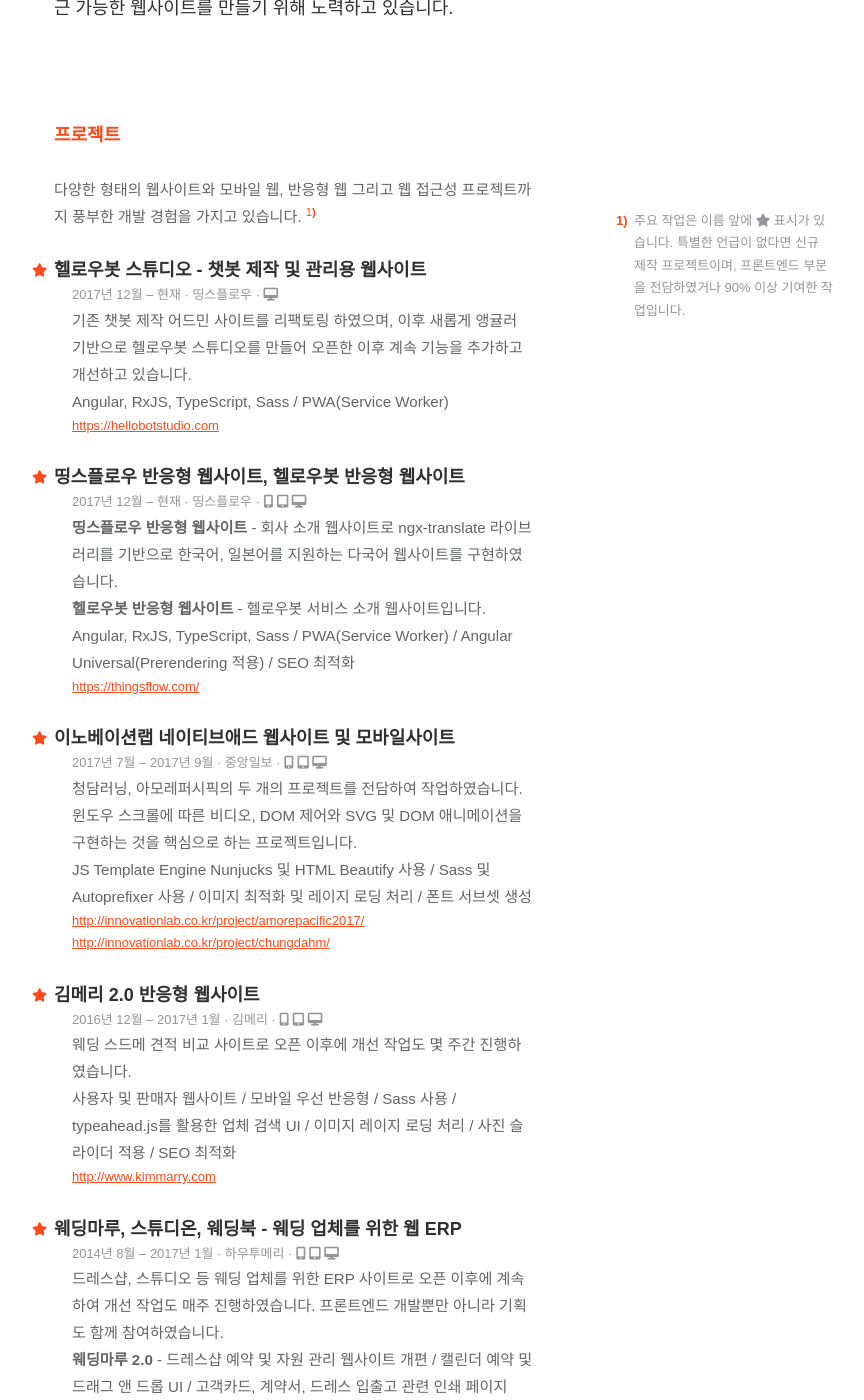
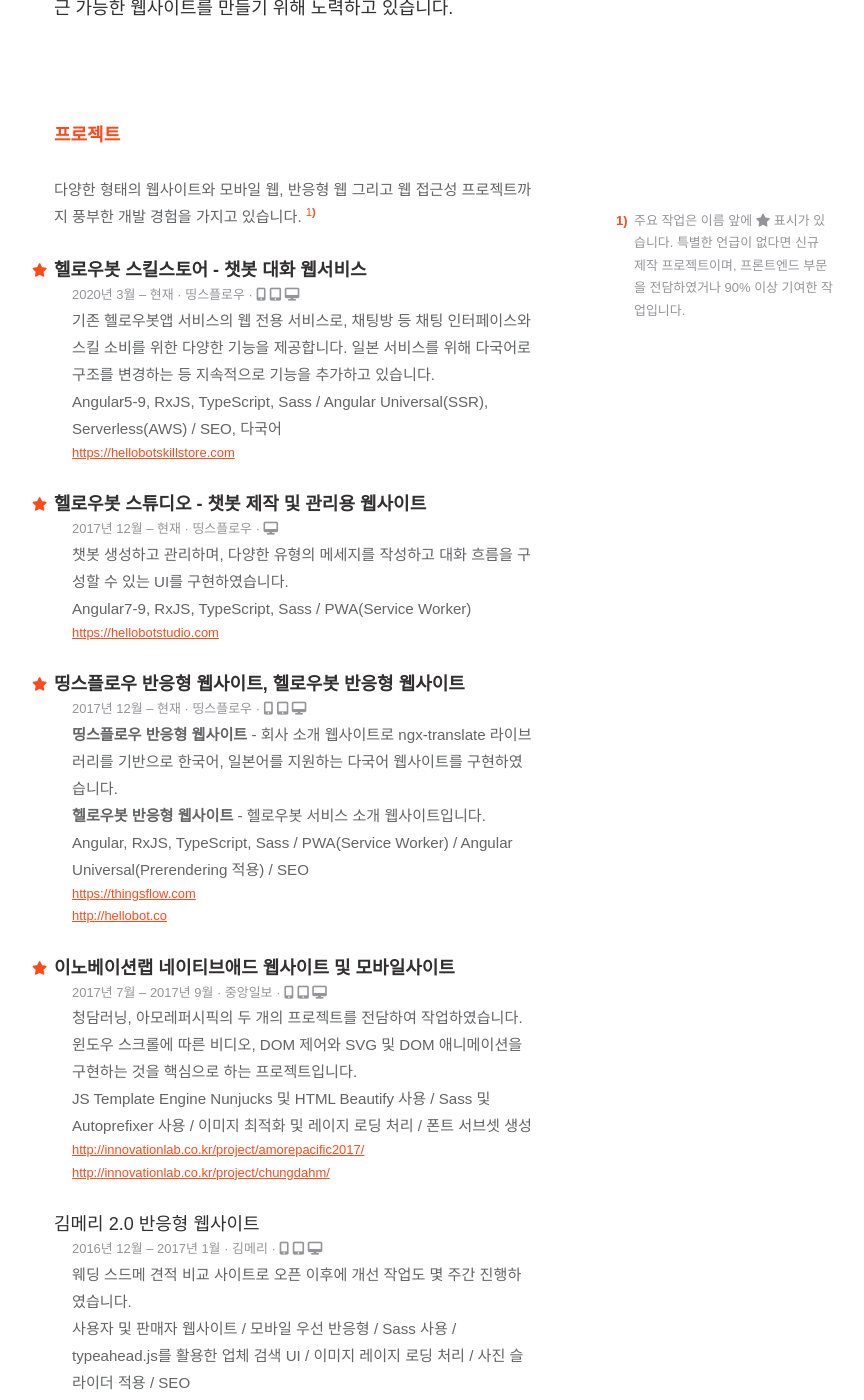
Before and after one commit to designmeme/designmeme.github.io, a Jekyll site: the page built from ko/resume.md, in a window 1280 px wide and 1400 px high, scrolled down 2560 px. Shown: the whole window, without its empty margins (346-1210 px from the left). Built offline with Jekyll 4.4.1, drawn with Linux system fonts in a browser that asks for light colours; nearby versions of some CDN libraries; some web fonts are replaced; comment, search, counter and statistics services are not loaded; some of the changed text lies outside the part shown.

Commit message:
이력서 업데이트

```diff
--- a/_data/resume.yml
+++ b/_data/resume.yml
@@ -1,7 +1,7 @@
 career:
   - title: 띵스플로우 프론트엔드 웹 개발자
     date: [2017-12, present]
-    description: 하우투메리에서 함께 일한 인연을 이어 현재 띵스플로우에서 프론트엔드 웹 개발을 담당하고 있습니다.
+    description: 하우투메리에서 함께 일한 인연을 이어 현재 띵스플로우에서 챗봇 빌더 및 챗봇 대화 서비스의 프론트엔드 웹 개발을 담당하고 있습니다.
 
   - title: 하우투메리 프론트엔드 웹 개발자
     date: [2014-08, 2017-01]
@@ -21,11 +21,24 @@
     description:
 
 projects:
+  - title: 헬로우봇 스킬스토어 - 챗봇 대화 웹서비스
+    date: [2020-03, present]
+    description: >
+      기존 헬로우봇앱 서비스의 웹 전용 서비스로, 채팅방 등 채팅 인터페이스와 스킬 소비를 위한 다양한 기능을 제공합니다. 일본 서비스를 위해 다국어로 구조를 변경하는 등 지속적으로 기능을 추가하고 있습니다.
+      <br>
+      Angular5-9, RxJS, TypeScript, Sass / Angular Universal(SSR), Serverless(AWS) / SEO, 다국어
+    client: 띵스플로우
+    url:
+      - https://hellobotskillstore.com
+    tags: [mobile, tablet, desktop]
+    featured: true
+
   - title: 헬로우봇 스튜디오 - 챗봇 제작 및 관리용 웹사이트
     date: [2017-12, present]
     description: >
-      기존 챗봇 제작 어드민 사이트를 리팩토링 하였으며, 이후 새롭게 앵귤러 기반으로 헬로우봇 스튜디오를 만들어 오픈한 이후 계속 기능을 추가하고 개선하고 있습니다.<br>
-      Angular, RxJS, TypeScript, Sass / PWA(Service Worker)
+      챗봇 생성하고 관리하며, 다양한 유형의 메세지를 작성하고 대화 흐름을 구성할 수 있는 UI를 구현하였습니다.
+      <br>
+      Angular7-9, RxJS, TypeScript, Sass / PWA(Service Worker)
     client: 띵스플로우
     url:
       - https://hellobotstudio.com
@@ -37,10 +50,11 @@
     description: >
       <b>띵스플로우 반응형 웹사이트</b> - 회사 소개 웹사이트로 ngx-translate 라이브러리를 기반으로 한국어, 일본어를 지원하는 다국어 웹사이트를 구현하였습니다.<br>
       <b>헬로우봇 반응형 웹사이트</b> - 헬로우봇 서비스 소개 웹사이트입니다.<br>
-      Angular, RxJS, TypeScript, Sass / PWA(Service Worker) / Angular Universal(Prerendering 적용) / SEO 최적화
+      Angular, RxJS, TypeScript, Sass / PWA(Service Worker) / Angular Universal(Prerendering 적용) / SEO
     client: 띵스플로우
     url:
-      - https://thingsflow.com/
+      - https://thingsflow.com
+      - http://hellobot.co
     tags: [mobile, tablet, desktop]
     featured: true
 
@@ -60,11 +74,10 @@
     date: [2016-12, 2017-01]
     description: >
       웨딩 스드메 견적 비교 사이트로 오픈 이후에 개선 작업도 몇 주간 진행하였습니다.<br>
-      사용자 및 판매자 웹사이트 / 모바일 우선 반응형 / Sass 사용 / typeahead.js를 활용한 업체 검색 UI / 이미지 레이지 로딩 처리 / 사진 슬라이더 적용 / SEO 최적화
+      사용자 및 판매자 웹사이트 / 모바일 우선 반응형 / Sass 사용 / typeahead.js를 활용한 업체 검색 UI / 이미지 레이지 로딩 처리 / 사진 슬라이더 적용 / SEO
     client: 김메리
-    url: http://www.kimmarry.com
     tags: [mobile, tablet, desktop]
-    featured: true
+    featured: false
 
   - title: 웨딩마루, 스튜디온, 웨딩북 - 웨딩 업체를 위한 웹 ERP
     date: [2014-08, 2017-01]
@@ -75,7 +88,10 @@
       <b>웨딩북 비즈</b> - 웨딩 업체의 예약 및 계약 관리 반응형 웹사이트<br>
       <b>웨딩북</b> - 사용자를 위한 웨딩 업체 소개 반응형 웹사이트
     client: 하우투메리
-    url: http://www.wdgbook.com
+    url:
+      - http://studion.co.kr
+      - https://biz.wdgbook.com
+      - http://www.wdgbook.com
     tags: [mobile, tablet, desktop]
     featured: true
 
@@ -84,9 +100,8 @@
     description: >
       투자 목록 그리드, 이미지 슬라이더, 투자 상태 상태막대, 팝업 레이아웃 UI 등 / 서식 스타일과 게시판 페이지 등 / 반응형 이메일 페이지 / 관리자 사이트 부트스트랩 활용
     client: 이디움펀딩
-    url: https://www.ediumfunding.com
     tags: [mobile, tablet, desktop]
-    featured: true
+    featured: false
 
   - title: C27 치즈케이크 & 커피 웹사이트
     date: [2015-06, 2015-07]
@@ -101,7 +116,7 @@
     description: >
       상세 페이지 내용은 웹/모바일에서 동일하게 사용하고(반응형), 레이아웃만 웹/모바일에 따라 다르도록 HTML 및 CSS 작업을 진행하였습니다.
     client: 아이야
-    url: http://www.isungho.co.kr
+    url: http://www.isungho.com
     tags: [mobile, tablet, desktop]
     featured: true
 
@@ -118,9 +133,8 @@
     description: >
       Less 사용 / 테마별 색상 CSS / 각종 컴포넌트 디자인 가이드 맞춰 작업 진행
     client: 코자인
-    url: http://www.howmuchvideo.com
     tags: [mobile, tablet, desktop]
-    featured: true
+    featured: false
 
   - title: LG Careers 웹 접근성 검수 및 개편
     date: [2014-06, 2014-07]
```
